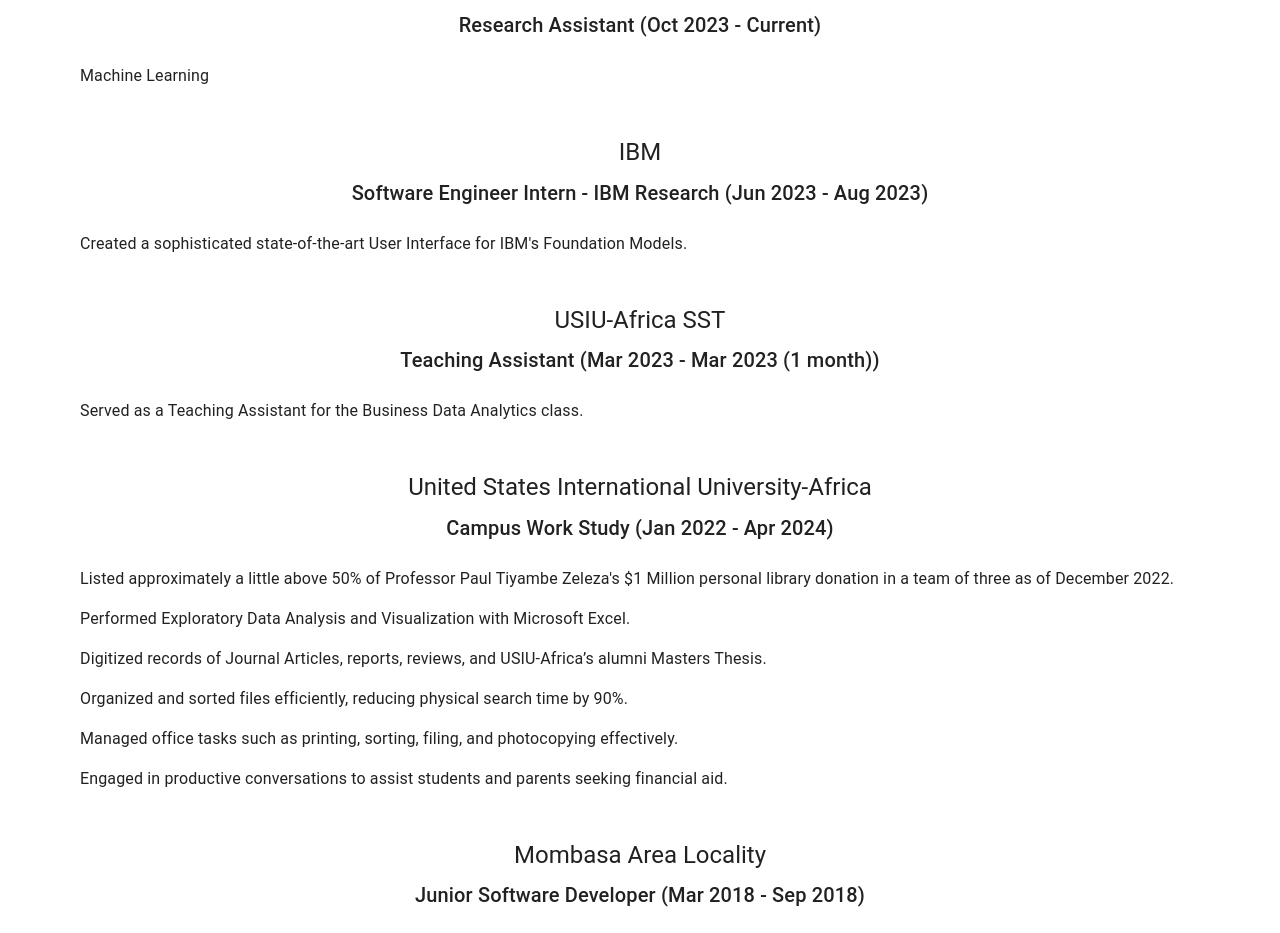
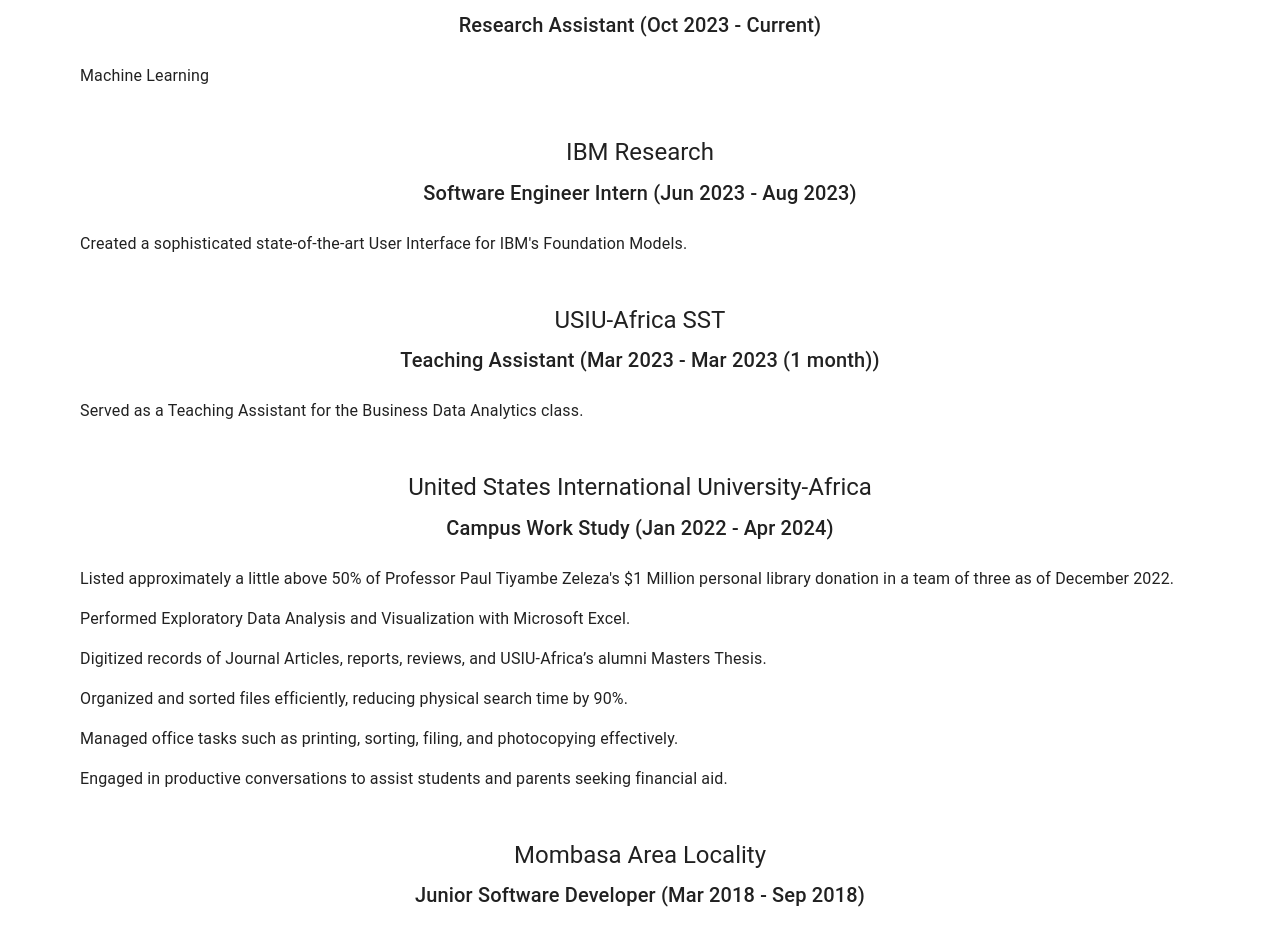
Before and after one commit to olivernjeru/olivernjeru.github.io, a React (Create React App) app: page / in a window 1280 px wide. Shown: the part 2981-3914 px from the top of the page. Built offline with nearby package versions, Linux system fonts and the light colour scheme.

Commit message:
fix: update IBM entry in workExperienceData for consistency in naming

```diff
--- a/src/components/dataStores/ExperienceObject.js
+++ b/src/components/dataStores/ExperienceObject.js
@@ -14,8 +14,8 @@
     duration: "Oct 2023 - Current",
     responsibilities: ["Machine Learning"],
   },
-  "IBM": {
-    title: "Software Engineer Intern - IBM Research",
+  "IBM Research": {
+    title: "Software Engineer Intern",
     duration: "Jun 2023 - Aug 2023",
     responsibilities: [
       "Created a sophisticated state-of-the-art User Interface for IBM's Foundation Models.",
```
